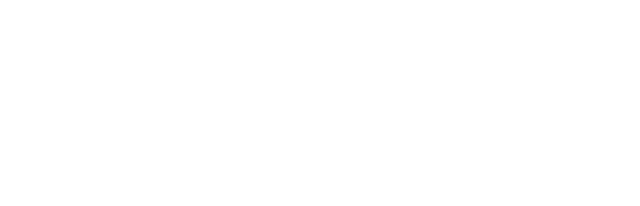
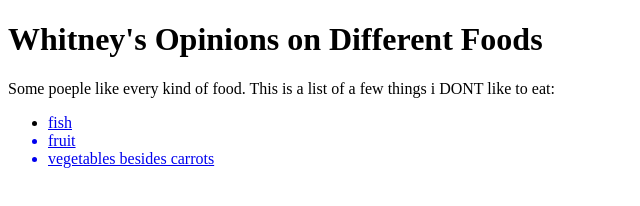
Before and after one commit to whitneywhitneywhitney/whitneywhitneywhitney.github.io, a plain HTML site: page index.html in a window 1280 px wide. Shown: the whole page, without its empty margins (0-640 px from the left). Drawn offline with Linux system fonts and the light colour scheme.

Commit message:
Add files via upload

```diff
--- a/index.html
+++ b/index.html
@@ -1,7 +1,20 @@
 <!DOCTYPE html>
 <html>
+<head>
+	<title> Whitney's Opinions on Different Foods</title>
+</head>
 
+<body>
+	<h1>Whitney's Opinions on Different Foods</h1>
 
+<p> Some poeple like every kind of food. This is a list of a few things i DONT like to eat: </p>
 
+<ul>
+<li><a href = "fish.html"</A>fish</li>
+<li>fruit</li>
+<li>vegetables besides carrots</li>
 
+</ul>
+
+</body>
 </html>
```
Also changed, not shown: fish.html (added, +15 -0 lines).
